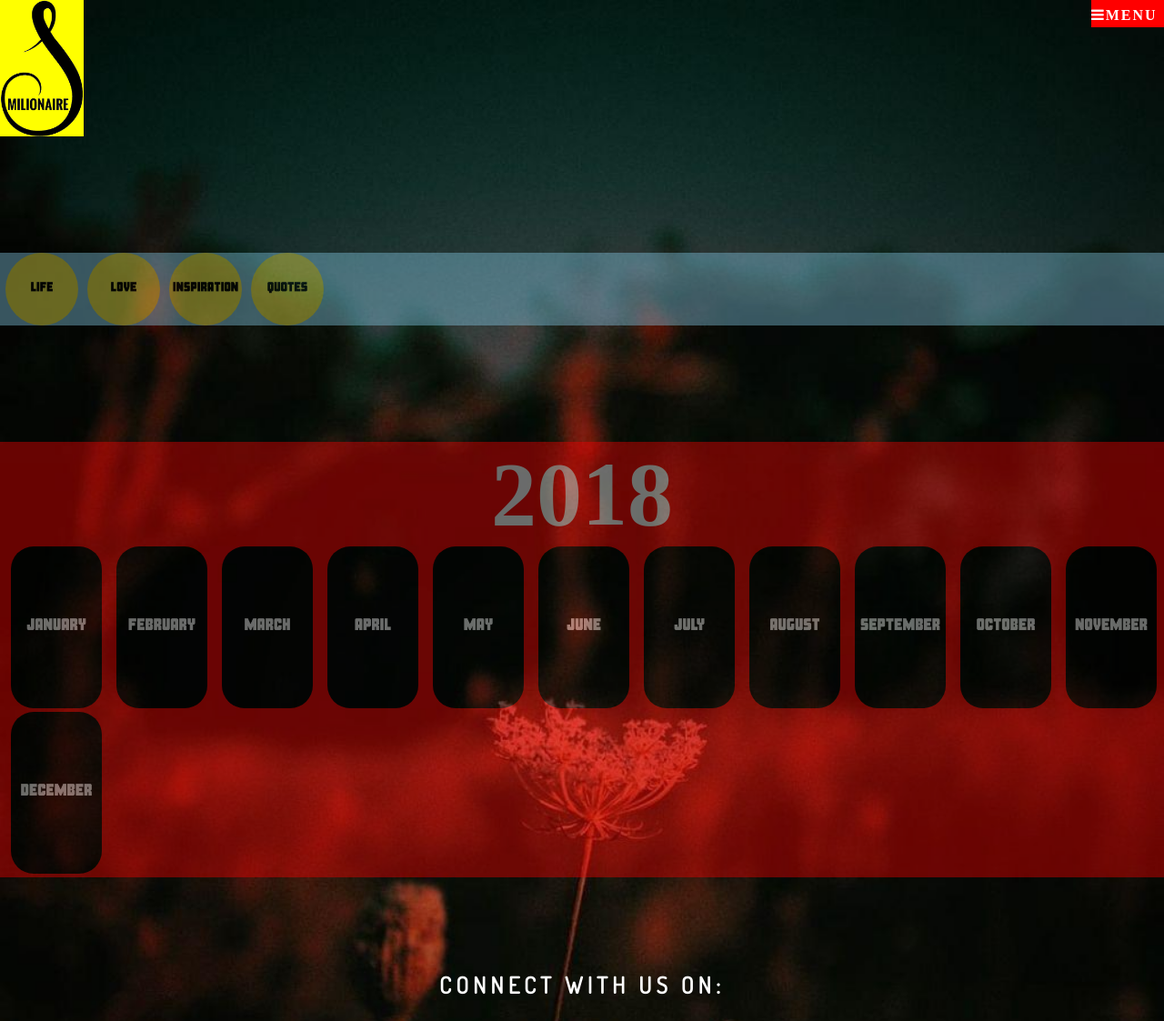
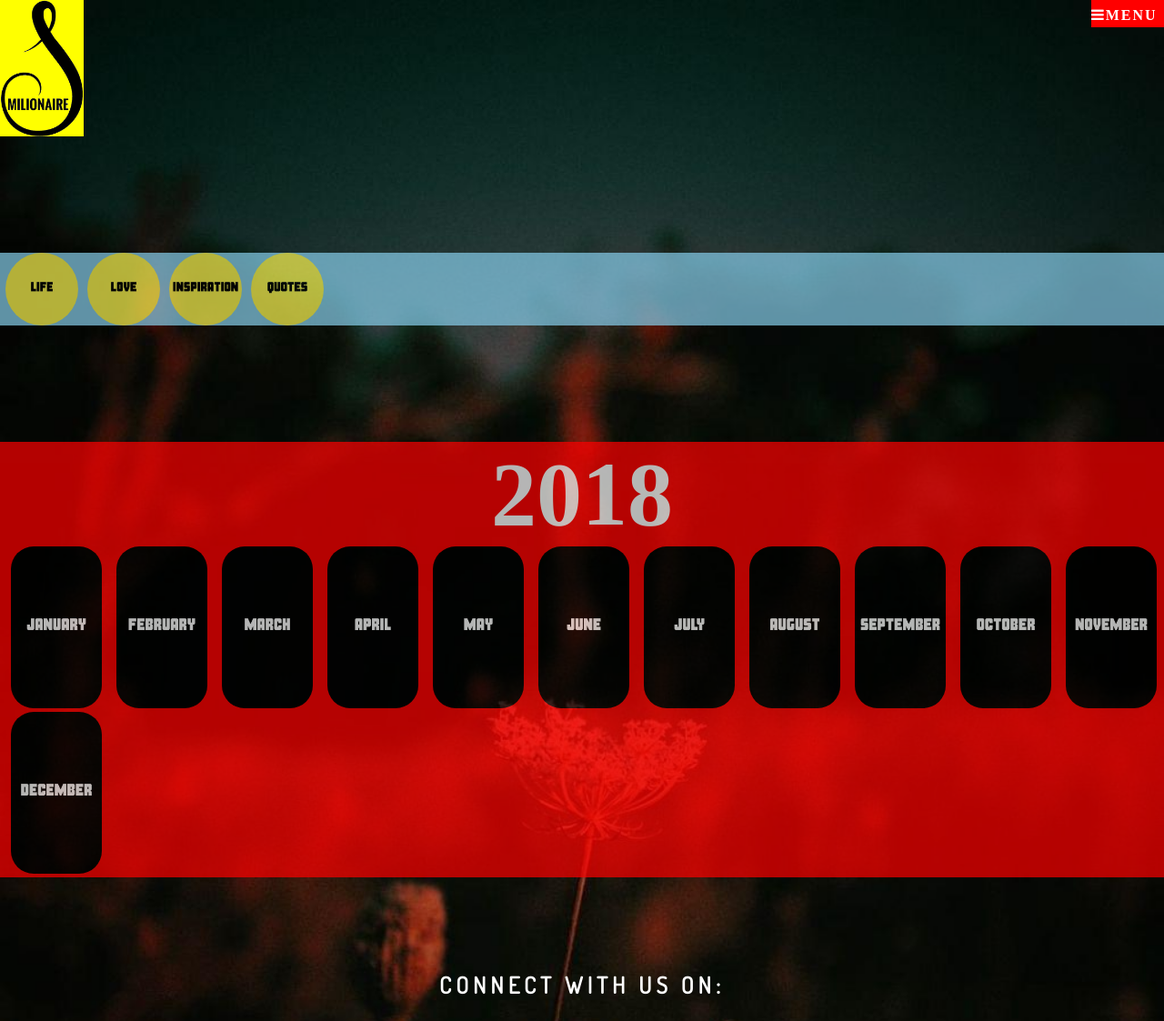
Before and after one commit to smilionaire/Responsive, a plain HTML site: page index.html in a window 1280 px wide. Shown: the top 1123 px of the page at 91% size. Drawn offline with Linux system fonts and the light colour scheme.

Commit message:
Update index.css

```diff
--- a/index.css
+++ b/index.css
@@ -71,7 +71,7 @@ header{
 	margin-top: 10%;
 	height: 80px;
 	background-color: skyblue;
-	opacity: 0.4;
+	opacity: 0.7;
 }
 .images a{
 	text-decoration: none;
@@ -83,7 +83,7 @@ header{
 	margin-top: 10%;
 	width: 100%;
 	background-color: red;
-	opacity: 0.4;
+	opacity: 0.7;
 }
 .first-year h1{
 	color: #fff;
```
